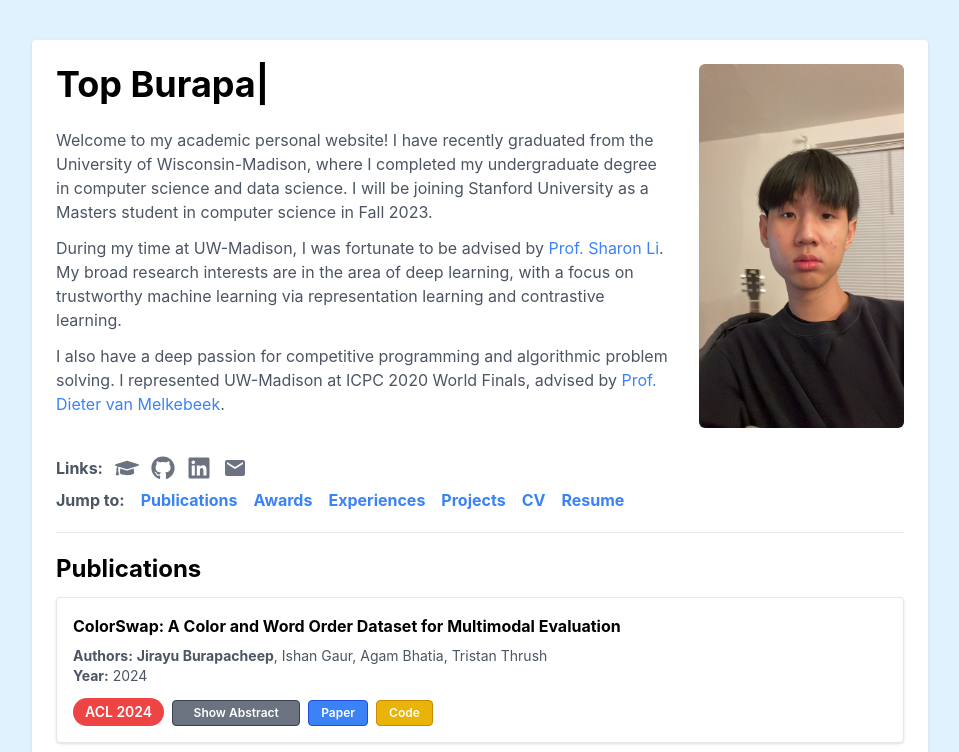
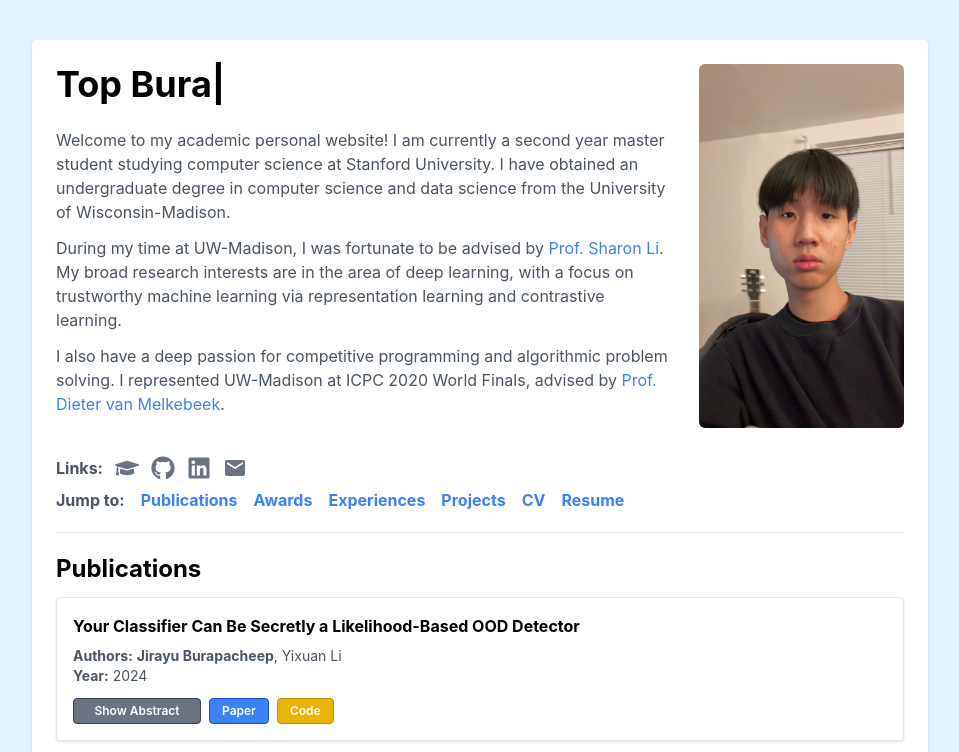
Before and after one commit to Top34051/top34051.github.io, a React (Create React App) app: page / in a window 1280 px wide. Shown: the top 752 px of the page, without its empty margins (160-1119 px from the left). Built offline with nearby package versions, Linux system fonts and the light colour scheme.

Commit message:
Update files

```diff
--- a/src/components/Experiences.js
+++ b/src/components/Experiences.js
@@ -2,6 +2,7 @@ import React from 'react';
 import GoogleImage from '../assets/images/google.png';
 import DataWowImage from '../assets/images/datawow.png';
 import UWMadisonImage from '../assets/images/uw-madison.png';
+import CitadelImage from '../assets/images/citadel.png';
 
 const experiences = [
   {
@@ -52,6 +53,14 @@ const experiences = [
     category: 'Industry',
     image: GoogleImage,
   },
+  {
+    title: 'Quantitative Research Engineer Intern',
+    subtitle: "Citadel LLC",
+    date: 'May 2024 - Aug 2024',
+    description: 'Citadel GQS datalayer',
+    category: 'Industry',
+    image: CitadelImage,
+  }
   // Add more experiences as needed
 ];
 
--- a/src/components/Publications.js
+++ b/src/components/Publications.js
@@ -26,7 +26,16 @@ const publications = [
     abstract: 'This paper introduces the ColorSwap dataset, designed to assess and improve the proficiency of multimodal models in matching objects with their colors. The dataset is comprised of 2,000 unique image-caption pairs, grouped into 1,000 examples. Each example includes a caption-image pair, along with a ``color-swapped\'\' pair. We follow the Winoground schema: the two captions in an example have the same words, but the color words have been rearranged to modify different objects. The dataset was created through a novel blend of automated caption and image generation with humans in the loop. We evaluate image-text matching (ITM) and visual language models (VLMs) and find that even the latest ones are still not robust at this task. GPT-4V and LLaVA score 72% and 42% on our main VLM metric, although they may improve with more advanced prompting techniques. On the main ITM metric, contrastive models such as CLIP and SigLIP perform close to chance (at 12% and 30%, respectively), although the non-contrastive BLIP ITM model is stronger (87%). We also find that finetuning on fewer than 2,000 examples yields significant performance gains on this out-of-distribution word-order understanding task.',
     paperLink: 'https://arxiv.org/abs/2404.00001',
     githubLink: 'https://github.com/Top34051/colorswap',
-    venue: 'ACL 2024',
+    venue: 'ACL Findings 2024',
+  },
+  {
+    title: 'Your Classifier Can Be Secretly a Likelihood-Based OOD Detector',
+    authors: '<b>Jirayu Burapacheep</b>, Yixuan Li',
+    year: '2024',
+    abstract: 'The ability to detect out-of-distribution (OOD) inputs is critical to guarantee the reliability of classification models deployed in an open environment. A fundamental challenge in OOD detection is that a discriminative classifier is typically trained to estimate the posterior probability p(y|z) for class y given an input z, but lacks the explicit likelihood estimation of p(z) ideally needed for OOD detection. While numerous OOD scoring functions have been proposed for classification models, these estimate scores are often heuristic-driven and cannot be rigorously interpreted as likelihood. To bridge the gap, we propose Intrinsic Likelihood (INK), which offers rigorous likelihood interpretation to modern discriminative-based classifiers. Specifically, our proposed INK score operates on the constrained latent embeddings of a discriminative classifier, which are modeled as a mixture of hyperspherical embeddings with constant norm. We draw a novel connection between the hyperspherical distribution and the intrinsic likelihood, which can be effectively optimized in modern neural networks. Extensive experiments on the OpenOOD benchmark empirically demonstrate that INK establishes a new state-of-the-art in a variety of OOD detection setups, including both far-OOD and near-OOD. Code is available at this https URL.',
+    paperLink: 'https://arxiv.org/abs/2408.04851',
+    githubLink: 'https://github.com/deeplearning-wisc/ink',
+    venue: 'Preprint',
   }
   // Add more publications as needed
 ];
@@ -47,6 +56,11 @@ function Publications() {
       <h2 className="text-2xl font-bold">Publications</h2>
       {reversedPublications.map((publication, index) => (
         <div key={index} className="mt-3 border bg-white rounded shadow p-4">
+          {publication.venue && publication.venue !== 'Preprint' && (
+            <p className="text-sm py-1 px-3 mb-2 mr-2 border text-white font-semibold bg-emerald-600 border-none rounded">
+              {publication.venue}
+            </p>
+          )}
           <h2 className="text-l font-bold mb-2">{publication.title}</h2>
           <p className="text-sm text-gray-600">
             <b>Authors:</b> <span dangerouslySetInnerHTML={{ __html: publication.authors }} /><br />
@@ -56,11 +70,6 @@ function Publications() {
               </div>
             )}
           </p>
-          {publication.venue && (
-            <button className="text-sm py-1 px-3 mt-3 mr-2 border text-white font-semibold bg-red-500 border-none rounded-full">
-              {publication.venue}
-            </button>
-          )}
           {publication.abstract && (
             <button className="text-xs w-32 py-1 px-3 mt-3 mr-2 border text-white font-semibold bg-gray-500 border-gray-700 hover:bg-gray-700 rounded transition duration-200" onClick={() => handleAbstractToggle(index)}>
               {showAbstract && selectedPublication === index ? 'Hide Abstract' : 'Show Abstract'}
--- a/src/pages/Home.js
+++ b/src/pages/Home.js
@@ -34,7 +34,7 @@ function Home() {
               />
             </h1>
             <p className="text-gray-600 mb-3">
-              Welcome to my academic personal website! I have recently graduated from the University of Wisconsin-Madison, where I completed my undergraduate degree in computer science and data science. I will be joining Stanford University as a Masters student in computer science in Fall 2023.
+              Welcome to my academic personal website! I am currently a second year master student studying computer science at Stanford University. I have obtained an undergraduate degree in computer science and data science from the University of Wisconsin-Madison.
             </p>
             <p className="text-gray-600 mb-3">
               During my time at UW-Madison, I was fortunate to be advised by <a href="https://pages.cs.wisc.edu/~sharonli/" target="_blank" rel="noopener noreferrer" className="text-blue-500 hover:text-blue-700">Prof. Sharon Li</a>. My broad research interests are in the area of deep learning, with a focus on trustworthy machine learning via representation learning and contrastive learning.
```
Also changed, not shown: src/assets/images/citadel.png (added).
